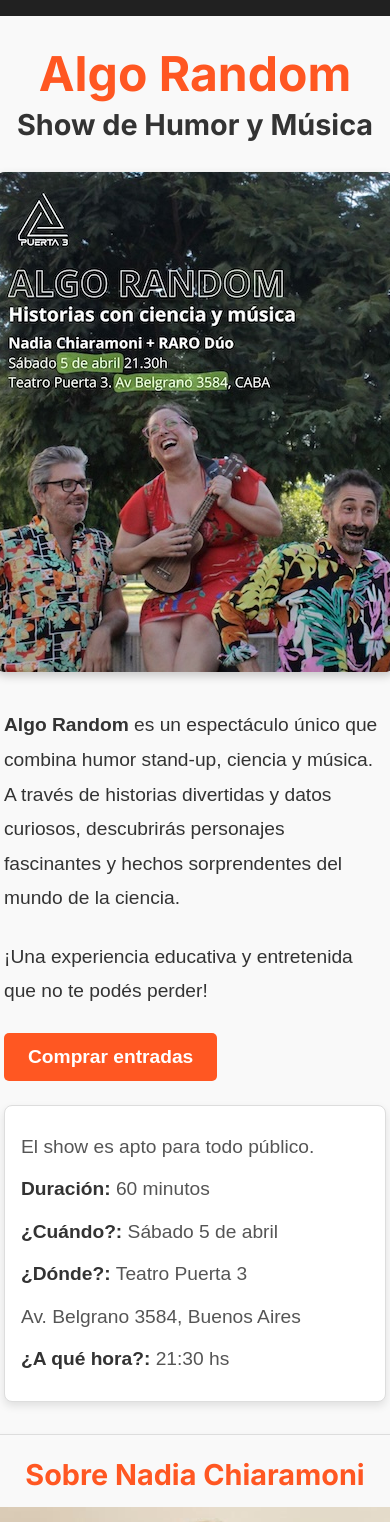
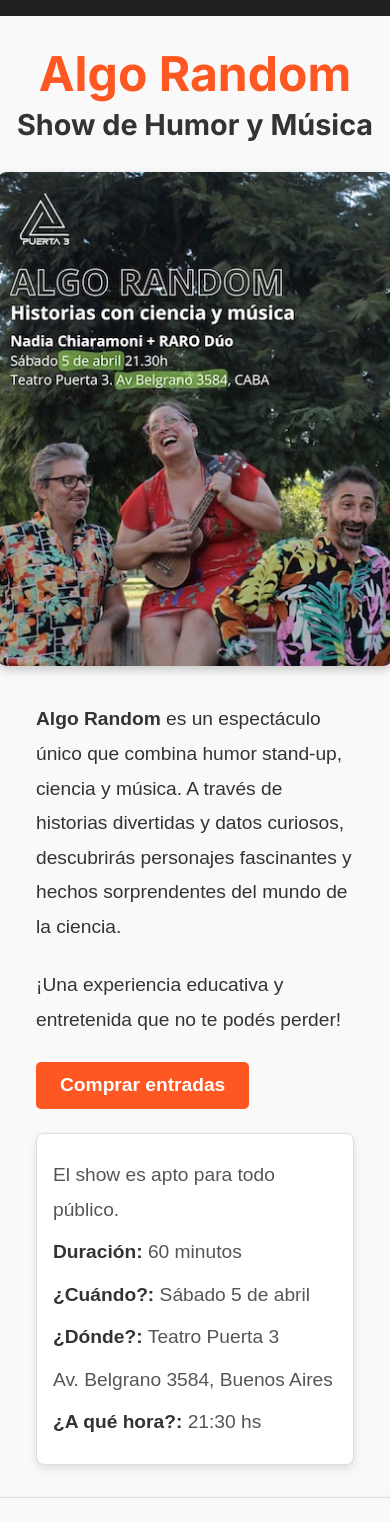
Before and after one commit to elraffa/raroweb, a Next.js app: page /show-de-humor-y-musica in a window 390 px wide. Shown: the top 1522 px of the page. Built offline with nearby package versions, Linux system fonts and the light colour scheme.

Commit message:
fix padding again

```diff
--- a/src/app/show-de-humor-y-musica/page.module.css
+++ b/src/app/show-de-humor-y-musica/page.module.css
@@ -36,11 +36,14 @@
 .imageContainer {
   flex: 1;
   max-width: 400px;
+  width: 100%; /* Ensure the container scales */
 }
 
 .image {
   border-radius: 10px;
   box-shadow: 0 4px 10px rgba(0, 0, 0, 0.2);
+  width: 100%; /* Make the image responsive */
+  height: auto; /* Maintain aspect ratio */
 }
 
 .textContainer {
@@ -156,11 +159,15 @@
   }
 
   .textContainer {
-    padding: 0 3.5rem;
+    padding: 0 5.5rem;
+  }
+
+  .image {
+    width: 80%;
   }
 
   .bioText {
-    padding: 0 2rem;
+    padding: 0 4rem;
     text-align: center;
   }
 
```
